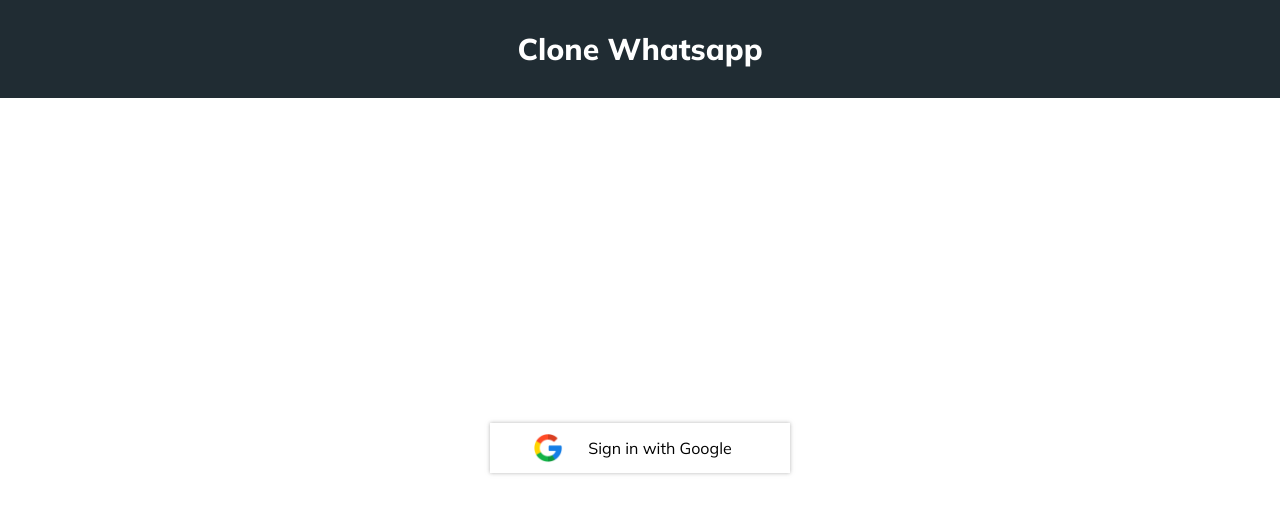
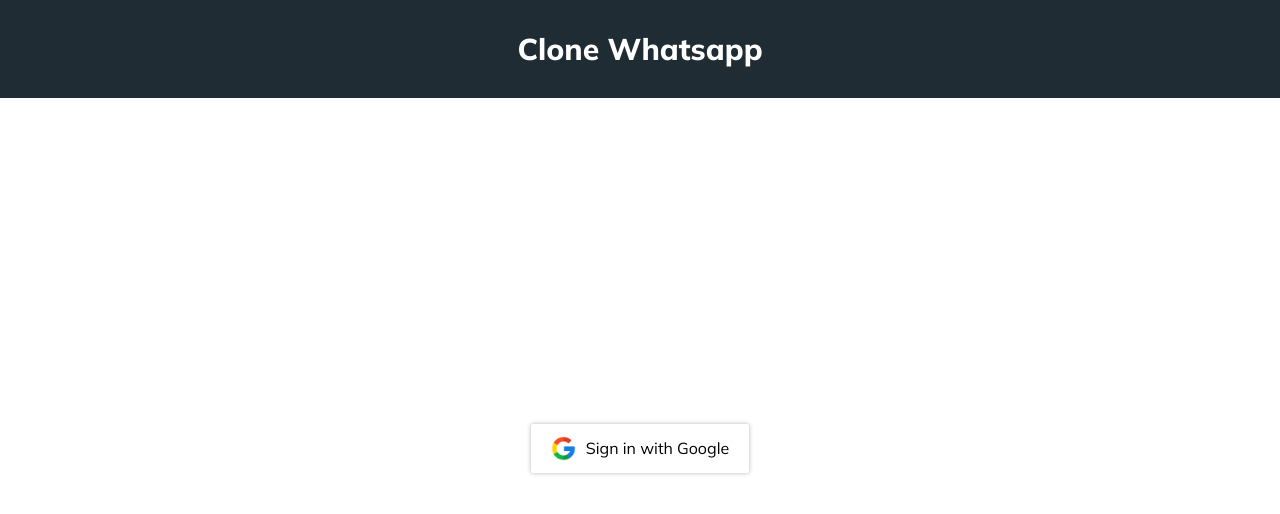
Before and after one commit to lucianoumc1/chat-application, a React (Create React App) app: page / in a window 1280 px wide. Shown: the top 514 px of the page. Built offline with nearby package versions, Linux system fonts and the light colour scheme; no server answers; the database is empty.

Commit message:
[FIX] fix code

```diff
--- a/src/components/LoginWithGoogle/LoginWithGoogle.css
+++ b/src/components/LoginWithGoogle/LoginWithGoogle.css
@@ -1,26 +1,27 @@
 .login-with-google__container {
   display: flex;
   justify-content: center;
+  background-color: transparent;
+  outline: none;
+  border: none;
   align-items: center;
   margin: auto;
-  width: 300px;
-  height: 50px;
   box-shadow: 0 0 4px rgba(128, 128, 128, 0.591);
+  padding: 1.2rem 2rem;
+  font-size: 1.6rem;
+  border-radius: 2px;
+  transition: all 300ms ease;
 }
 .login-with-google__logo {
-  height: 30px;
-  width: 30px;
-  padding: 1rem 2rem;
+  height: 25px;
+  width: 25px;
   background-image: url("../../assets/google.png");
   background-position: center;
   background-size: contain;
   background-repeat: no-repeat;
+  margin-right: 1rem;
 }
-.login-with-google__text {
-  font-size: 1.6rem;
-  padding: 2rem;
-}
-.login-with-google__container:hover{
-  box-shadow: 0 0 4px rgb(85, 84, 84);
+.login-with-google__container:hover {
+  box-shadow: 0 0 4px rgba(85, 85, 85, 0.7);
   cursor: pointer;
 }
--- a/src/index.jsx
+++ b/src/index.jsx
@@ -2,7 +2,4 @@ import ReactDOM from "react-dom";
 import "./styles/index.css";
 import App from "./components/App/App";
 
-ReactDOM.render(
-  <App />,
-  document.getElementById("root"),
-);
+ReactDOM.render(<App />, document.getElementById("root"));
```
Also changed, not shown: src/components/LoginWithGoogle/index.jsx (added, +17 -0 lines).
